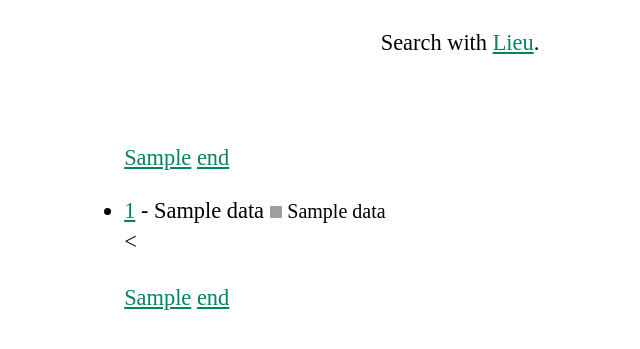
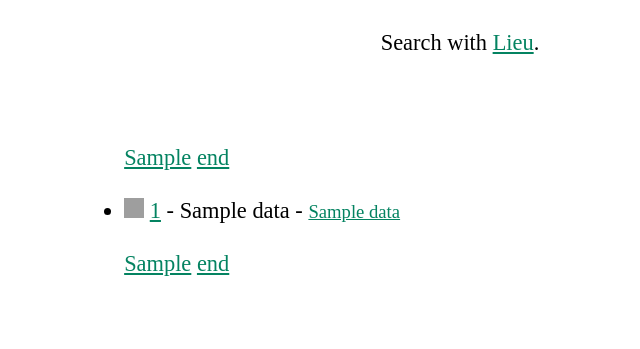
Before and after one commit to LiminalCrab/auger, a Python web app: template templates/base.html in a window 1280 px wide. Shown: the part 272-621 px from the top of the page, without its empty margins (180-820 px from the left). Run offline with Jinja, Linux system fonts and the light colour scheme; the template is opened without the code that fills it: most values are stand-ins (such as "Sample title", 1, 10 or a date in 2020); grey boxes are pictures that could not be loaded.

Commit message:
Redid list item design

```diff
--- a/templates/content.html
+++ b/templates/content.html
@@ -2,11 +2,15 @@
 
 {% for i in data %}
 <li>
-    <a href={{i[1]}}>{{i[0]}}</a> - <date>{{i[2]}}</date>
-    <img src="{{i[3]}}" width="12" height="12">
-    <span style="font-size: 20px;">{{i[4]}}</span>
+    <img src={{i[3]}} width="20" height="20" aria-hidden="true">
+    <a href={{i[1]}}>{{i[0]}}</a>
+    <span aria-hidden="true">-</span>
+    <date>{{i[2]}}</date>
+    <span aria-hidden="true">-</span>
+    <small>
+        <a href={{i[4]}} aria-label="Visit website source">{{i[4]}}</a>
+    </small>
 </li>
-<
 {% endfor %}
 
 {% endblock %}
```
